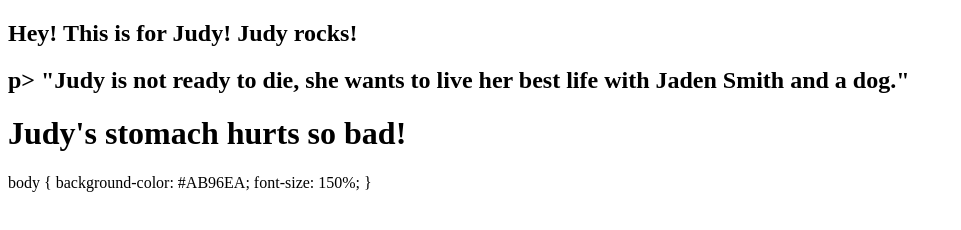
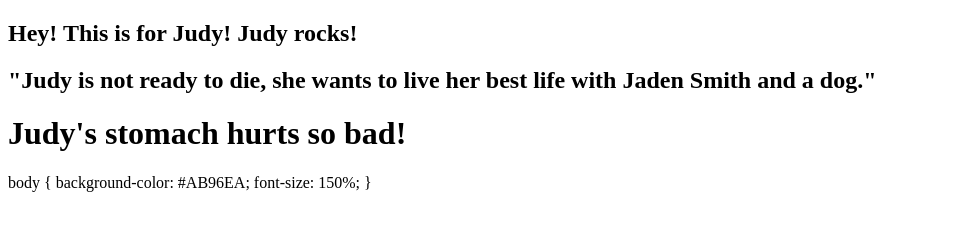
Before and after one commit to snazzafrass/snazzafrass.github.io, a plain HTML site: page index.html in a window 1280 px wide. Shown: the whole page, without its empty margins (0-961 px from the left). Drawn offline with Linux system fonts and the light colour scheme.

Commit message:
Update index.html

```diff
--- a/index.html
+++ b/index.html
@@ -10,7 +10,7 @@
 </head>
 <h2> Hey! This is for Judy! Judy rocks!<h2>
 <body>
-  p> "Judy is not ready to die, she wants to live her best life with Jaden Smith and a dog."
+ "Judy is not ready to die, she wants to live her best life with Jaden Smith and a dog."
 <h1> Judy's stomach hurts so bad!</h1>
 
 </body>
```
